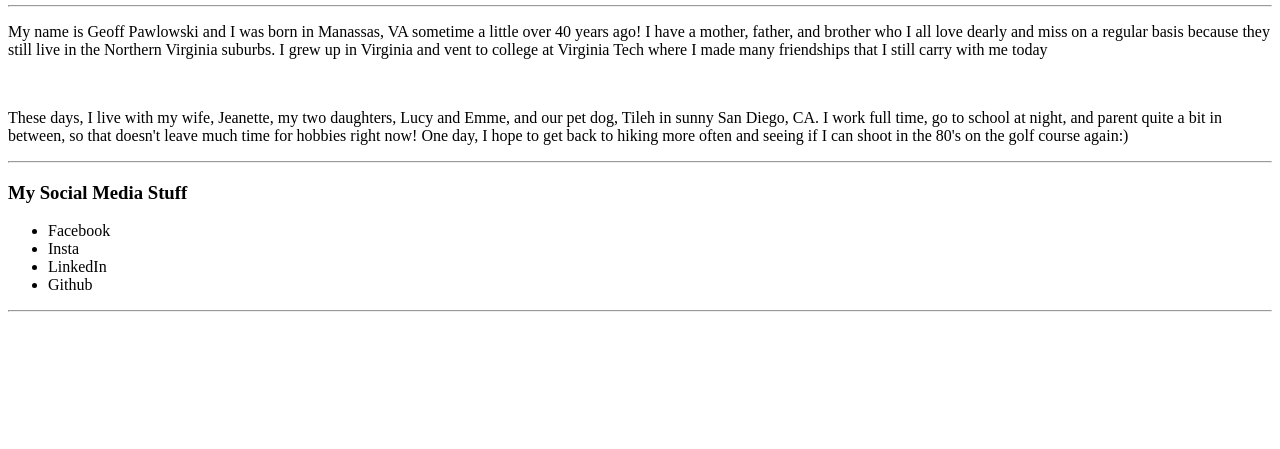
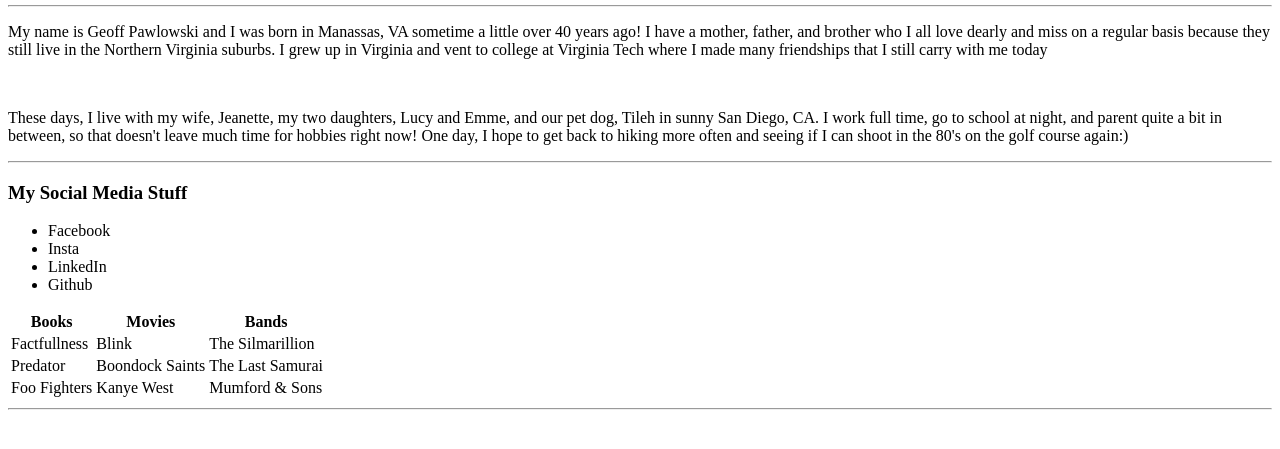
Before and after one commit to gpawlows/gpawlows.github.io, a plain HTML site: page index.html in a window 1280 px wide. Shown: the part 101-550 px from the top of the page. Drawn offline with Linux system fonts and the light colour scheme.

Commit message:
more bio

```diff
--- a/index.html
+++ b/index.html
@@ -38,6 +38,28 @@
     <li>Github</li>
   </ul>
 
+  <table>
+    <tr>
+      <th>Books</th>
+      <th>Movies</th>
+      <th>Bands</th>
+    </tr>
+    <tr>
+      <td>Factfullness</td>
+      <td>Blink</td>
+      <td>The Silmarillion</td>
+    </tr>
+    <tr>
+      <td>Predator</td>
+      <td>Boondock Saints</td>
+      <td>The Last Samurai</td>
+    </tr>
+    <tr>
+      <td>Foo Fighters</td>
+      <td>Kanye West</td>
+      <td>Mumford & Sons</td>
+    </tr>
+  </table>
 
 
   <hr>
```
